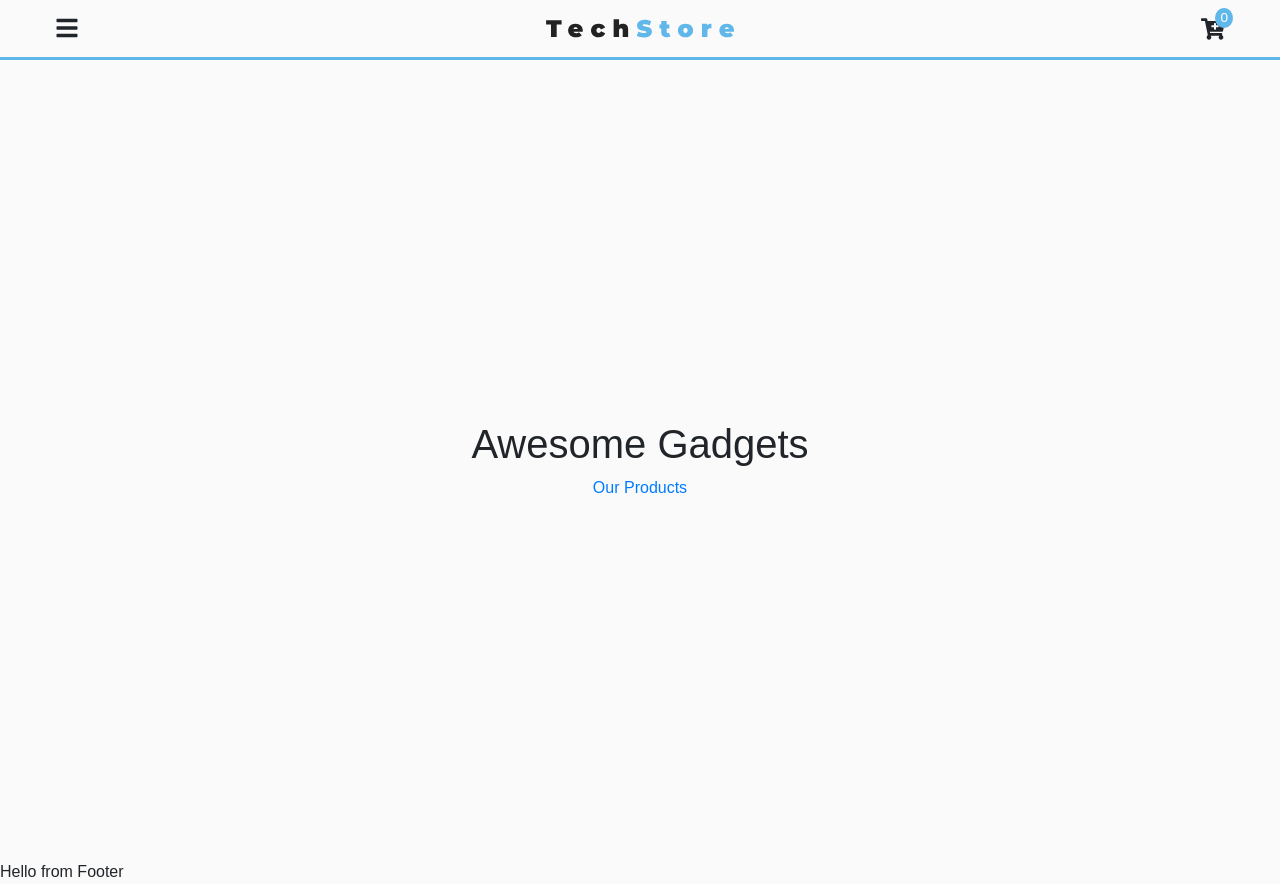
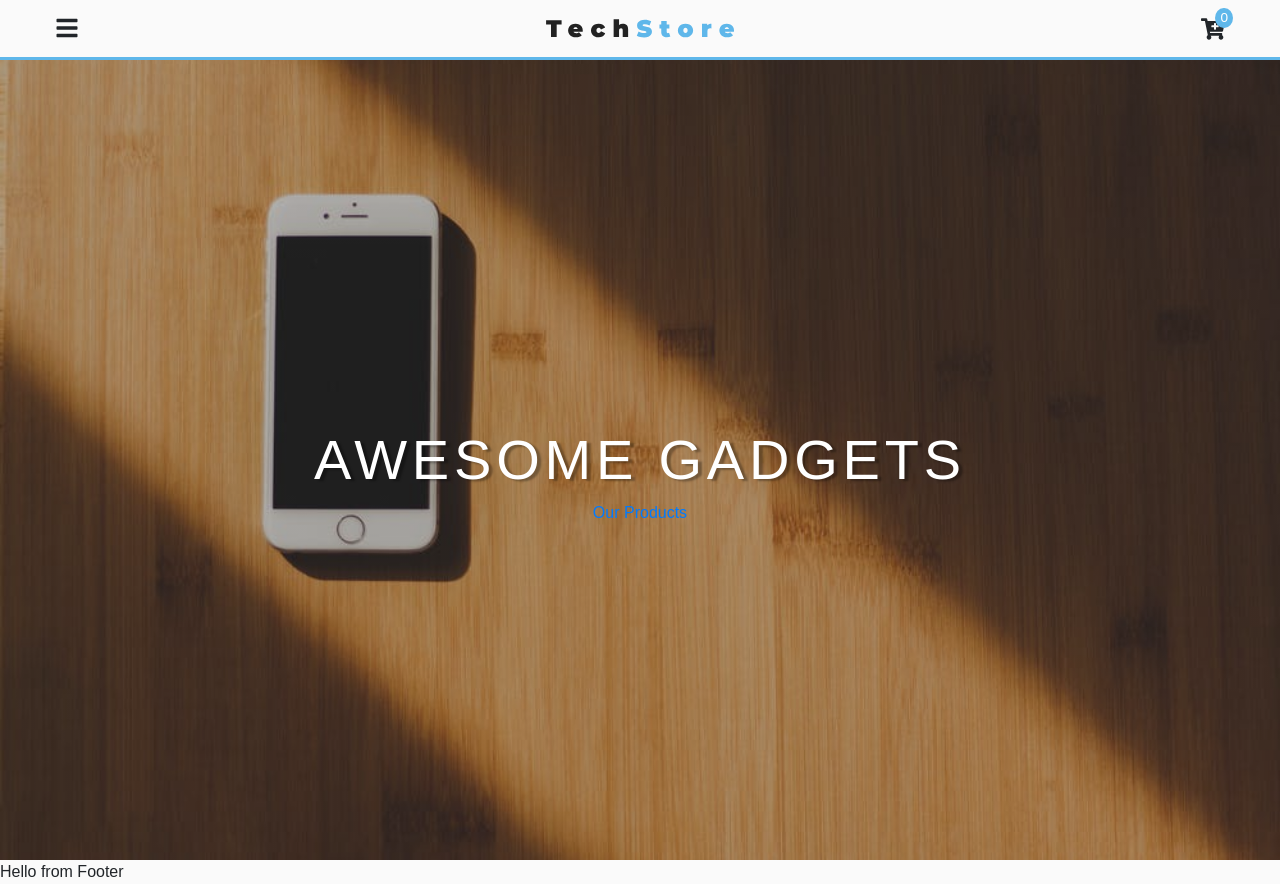
Before and after one commit to lopeselio/Gadget-Store-React, a React (Create React App) app: page / in a window 1280 px wide. Built offline with nearby package versions, Linux system fonts and the light colour scheme.

Commit message:
Herowrapper CSS

```diff
--- a/src/components/HeroPage.js
+++ b/src/components/HeroPage.js
@@ -4,7 +4,7 @@ import mainBcg from '../images/mainBcg.jpeg'
 
 export default function HeroPage ({ img, title, max, children }) {
   return (
-    <HeroWrapper max={max}>
+    <HeroWrapper max={max} img={img}>
       <div className='banner'>
         <h1 className='title'>{title}</h1>
         {children}
@@ -19,6 +19,18 @@ const HeroWrapper = styled.div`
   align-items: center;
   justify-content: center;
   min-height: ${props => (props.max ? '100vh' : '60vh')};
-
+  color: var(--mainwhite);
+  background: linear-gradient(var(--primaryRGBA),var(--primaryRGBA)), url(${props => props => props.img}) center/cover no-repeat;
+  .title {
+    padding-top: 2rem;
+    font-size: 3.5rem;
+    text-shadow: 4px 2px 2px rgba(0, 0, 0, 0.3);
+    color: #fff;
+    text-transform: uppercase;
+    letter-spacing: var(--mainSpacing)
+  }
 
 `
+HeroPage.defaultProps = {
+  img: mainBcg
+}
```
